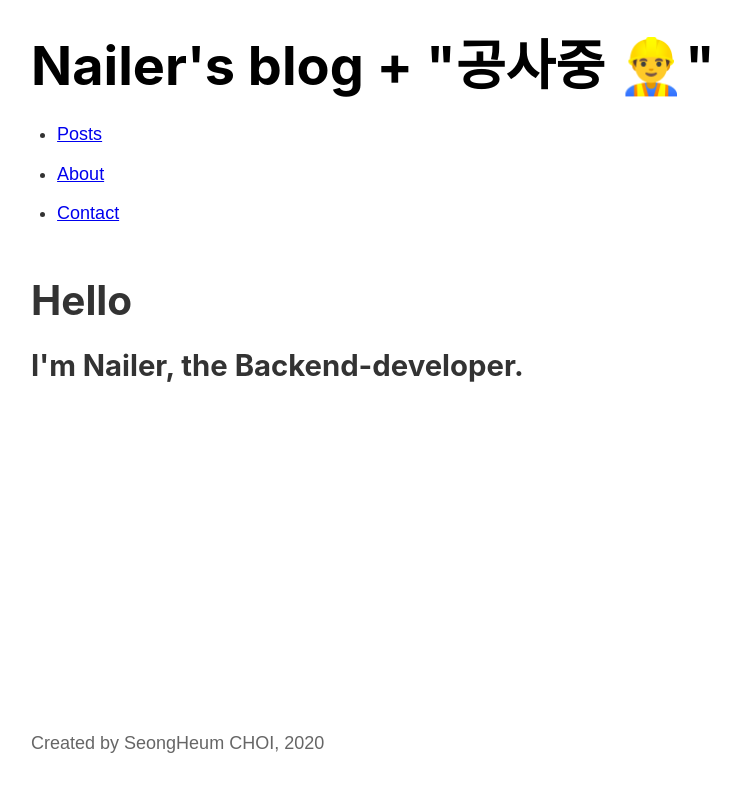
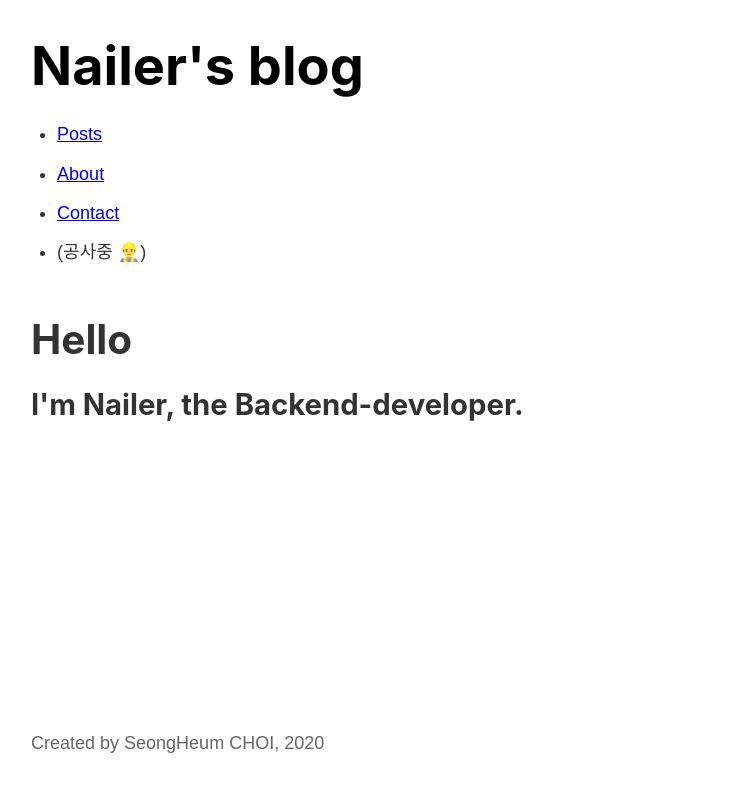
Before and after one commit to nailerHeum/nailerHeum.github.io, a Gatsby site: page / in a window 1280 px wide. Shown: the whole page, without its empty margins (252-993 px from the left). Built offline with nearby package versions, Linux system fonts and the light colour scheme; Gatsby itself is replaced by a stand-in of ours.

Commit message:
FIX styles

```diff
--- a/src/components/header.js
+++ b/src/components/header.js
@@ -17,7 +17,7 @@ const Header = () => {
     <header className={headerStyles.header}>
       <h1>
         <Link className={headerStyles.title} to="/">
-          {data.site.siteMetadata.title} + "공사중 👷‍♂️"
+          {data.site.siteMetadata.title}
         </Link>
       </h1>
       <nav>
@@ -49,6 +49,9 @@ const Header = () => {
               Contact
             </Link>
           </li>
+          <li>
+            <p>(공사중 <span role="img" aria-label="building">👷‍♂️</span>)</p>
+          </li>
         </ul>
       </nav>
     </header>
```
